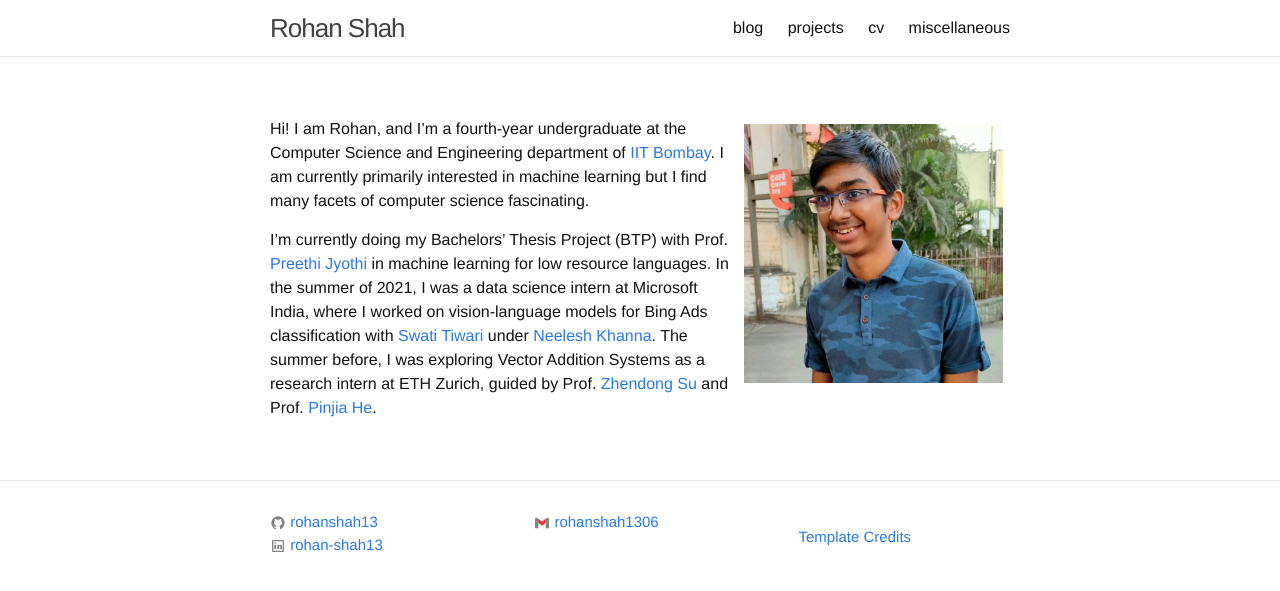
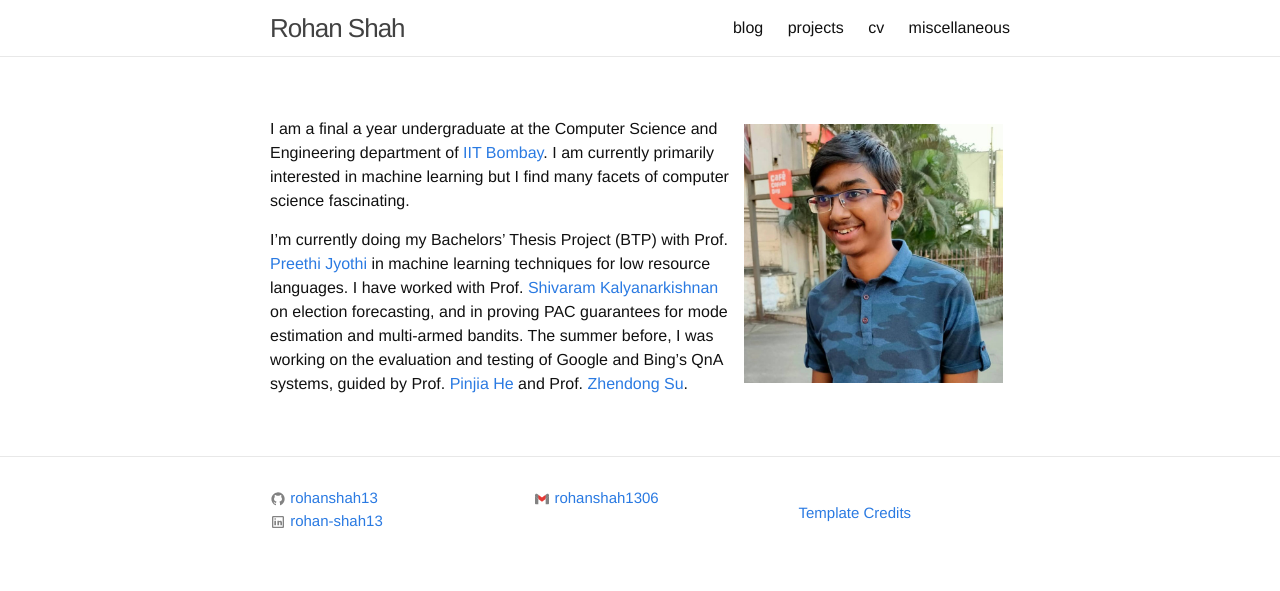
Before and after one commit to rohanshah13/rohanshah13.github.io, a Jekyll site: the page built from index.md, in a window 1280 px wide. Shown: the top 591 px of the page. Built offline with Jekyll 4.4.1, drawn with Linux system fonts in a browser that asks for light colours; comment, search, counter and statistics services are not loaded.

Commit message:
added intro

```diff
--- a/index.md
+++ b/index.md
@@ -5,12 +5,10 @@ layout: page
 
 <img style="float: right; width: 35%; padding: 7px;" src=" {{ site.url }}/assets/images/me.jpeg">
 
-Hi! I am Rohan, and I'm a fourth-year undergraduate at the Computer Science and Engineering department of [IIT Bombay](https://www.cse.iitb.ac.in/).
+I am a final a year undergraduate at the Computer Science and Engineering department of [IIT Bombay](https://www.cse.iitb.ac.in/).
 I am currently primarily interested in machine learning but I find many facets of computer science fascinating.
 
-I'm currently doing my Bachelors' Thesis Project (BTP) with Prof. [Preethi Jyothi](https://www.cse.iitb.ac.in/~pjyothi/) in machine learning for low resource languages.
-In the summer of 2021, I was a data science intern at Microsoft India, where I worked on vision-language models for Bing Ads classification with [Swati Tiwari](https://www.linkedin.com/in/swati-tiwari-1805/) under [Neelesh Khanna](https://www.linkedin.com/in/nekhanna/).
-The summer before, I was exploring Vector Addition Systems as a research intern at ETH Zurich, guided by Prof. [Zhendong Su](https://people.inf.ethz.ch/suz/) and Prof. [Pinjia He](https://pinjiahe.github.io/).
+I'm currently doing my Bachelors' Thesis Project (BTP) with Prof. [Preethi Jyothi](https://www.cse.iitb.ac.in/~pjyothi/) in machine learning techniques for low resource languages. I have worked with Prof. [Shivaram Kalyanarkishnan](https://www.cse.iitb.ac.in/~shivaram) on election forecasting, and in proving PAC guarantees for mode estimation and multi-armed bandits. The summer before, I was working on the evaluation and testing of Google and Bing's QnA systems, guided by Prof. [Pinjia He](https://pinjiahe.github.io/) and Prof. [Zhendong Su](https://people.inf.ethz.ch/suz/).
 
 <!-- You can find some of my writings [here](https://akkapakasaikiran.github.io/archive.html).
 I hope the existence of this site will spur me on to pen down my thoughts more.  -->
```
